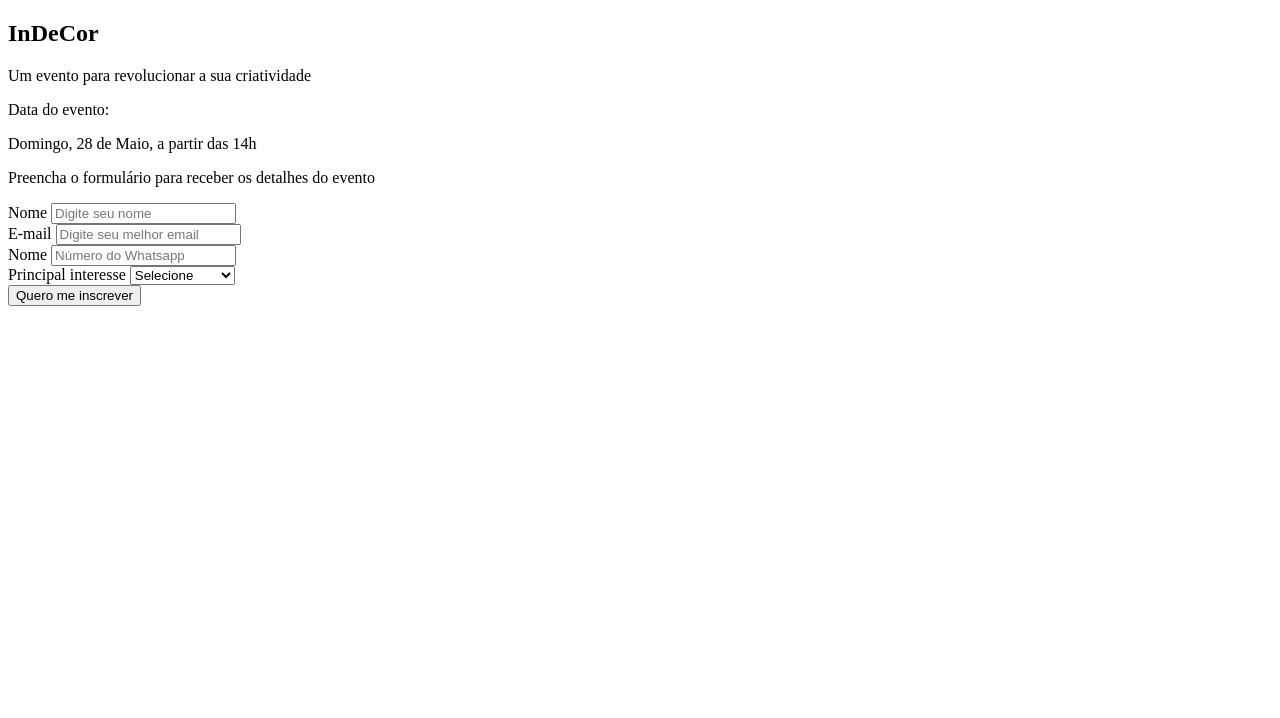
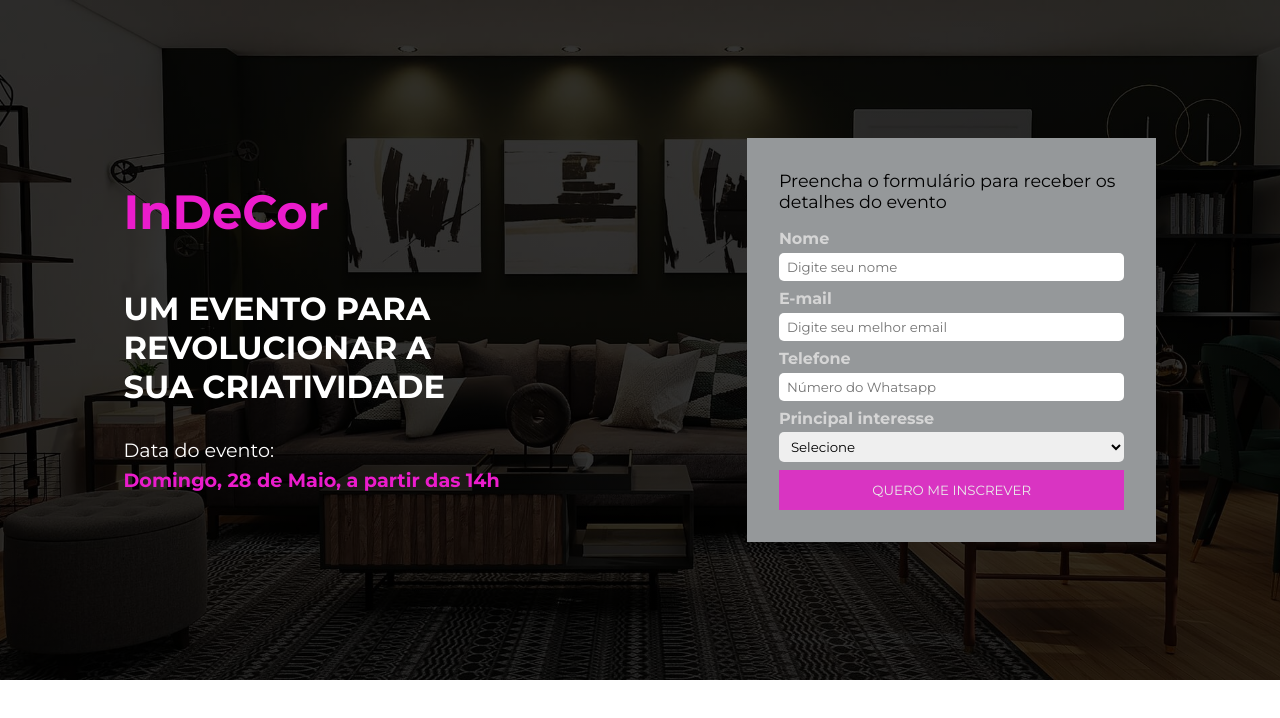
Before and after one commit to caio-dutra/indecor-landing-page, a plain HTML site: page index.html in a window 1280 px wide. Drawn offline with nearby package versions, Linux system fonts and the light colour scheme.

Commit message:
form structured

```diff
--- a/css/styles.css
+++ b/css/styles.css
@@ -1,4 +1,100 @@
-h1 {
-    color: red;
+:root {
+    --primary: #eb1ccc;
+    --secondary: #95989a;
+    --text-color: #fff;
+    --text-secondary: #000;
+    --text-tertiary: #d5d5d5;
+}
+
+* {
     font-family: "Montserrat";
+    margin: 0;
+    padding: 0;
+    box-sizing: border-box;
 }
+
+/* Event form */
+#event-description {
+    background: linear-gradient(rgba(0,0,0,.8), rgba(0,0,0,.8)), url("/img/hrz-5.jpg");
+    background-position: center;
+    background-size: cover;
+    height: 85vh;
+    display: flex;
+    justify-content: space-around;
+    align-items: center;
+    color: var(--text-color);
+}
+
+#disclaimer h2,
+#disclaimer .event-date {
+    color: var(--primary);
+}
+
+#disclaimer h2 {
+    font-size: 3em;
+    margin-bottom: 1em;
+}
+
+#disclaimer .about-event {
+    font-size: 2em;
+    text-transform: uppercase;
+    max-width: 350px;
+    font-weight: bold;
+    margin-bottom: 1em;
+}
+
+#disclaimer p {
+    font-size: 1.2em;
+    margin-bottom: 0.3em;
+}
+
+#disclaimer .event-date {
+    font-weight: bold;
+}
+
+#subscription-form {
+    background-color: var(--secondary);
+    padding: 2em;
+    max-width: 32%;
+}
+
+#subscription-form p {
+    font-size: 1.1em;
+    color: var(--text-secondary);
+    margin-bottom: 1em;
+}
+
+.form-group {
+    display: flex;
+    flex-direction: column;
+    margin-bottom: 0.5em;
+}
+
+.form-group label {
+    color: var(--text-tertiary);
+    margin-bottom: .3em;
+    font-weight: bold;
+}
+
+.form-group input,
+.form-group select {
+    padding: 6px 8px;
+    border-radius: 5px;
+    border: none;
+    outline: none;
+}
+
+.btn {
+    background-color: var(--primary);
+    color: var(--text-color);
+    text-transform: uppercase;
+    width: 100%;
+    border: none;
+    padding: 12px;
+    cursor: pointer;
+    opacity: 0.8;
+}
+
+.btn:hover {
+    opacity: 1.4;
+}
--- a/index.html
+++ b/index.html
@@ -37,7 +37,7 @@
                         <input type="email" name="email" placeholder="Digite seu melhor email">
                     </div>
                     <div class="form-group">
-                        <label for="phone">Nome</label>
+                        <label for="phone">Telefone</label>
                         <input type="text" name="phone" placeholder="Número do Whatsapp">
                     </div>
                     <div class="form-group">
```
